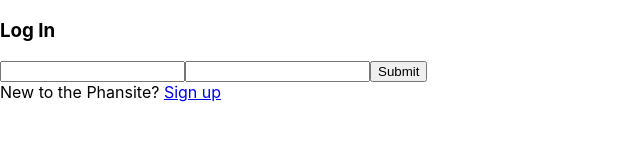
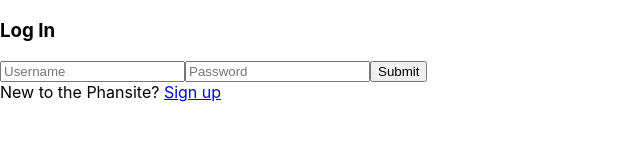
Before and after one commit to UnsnugHero/Phan-Client, a React (Create React App) app: page /login in a window 1280 px wide. Shown: the top 160 px of the page, without its empty margins (0-640 px from the left). Built offline with nearby package versions, Linux system fonts and the light colour scheme; no server answers.

Commit message:
set up sign up page

```diff
--- a/src/App.tsx
+++ b/src/App.tsx
@@ -4,6 +4,7 @@
 
 import Landing from './components/landing/Landing';
 import LoginCard from './components/login/LoginCard';
+import SignupCard from './components/signup/SignupCard';
 
 function App() {
   return (
@@ -12,7 +13,7 @@
         <Route exact path='/' component={Landing} />
         <Switch>
           <Route exact path='/login' component={LoginCard} />
-          {/* <Route exact path='/register' /> */}
+          <Route exact path='/signup' component={SignupCard} />
           {/* <Route exact path='/profile/:id' /> */}
           {/* <Route exact path='/requests' /> */}
         </Switch>
--- a/src/components/chat/ChatForm.tsx
+++ b/src/components/chat/ChatForm.tsx
@@ -23,7 +23,7 @@
     <div className='chat-form-container'>
       <TextInput
         name='comment'
-        text='Add a comment...'
+        placeholder='Add a comment...'
         onInputChange={handleInputChange}
         value={commentContent}
       />
--- a/src/components/general/TextInput.tsx
+++ b/src/components/general/TextInput.tsx
@@ -14,8 +14,9 @@
       className='text-input'
       name={props.name}
       onChange={(e) => props.onInputChange(e)}
+      placeholder={props.placeholder}
+      type='text'
       value={props.value}
-      type='text'
     ></input>
   );
 };
@@ -23,7 +24,6 @@
 TextInput.propTypes = {
   maxLength: PropTypes.number,
   onInputChange: PropTypes.func.isRequired,
-  text: PropTypes.string.isRequired,
 };
 
 export default TextInput;
--- a/src/components/login/LoginCard.tsx
+++ b/src/components/login/LoginCard.tsx
@@ -6,12 +6,9 @@
     <div className='login-card'>
       <h3>Log In</h3>
       <LoginForm history={props.history} />
-      {/* im thinking a text that says: */}
-      {/* 'New to the Phan-site? Sign up' */}
-      {/* with sign up being a clickable link */}
       <div>
         {'New to the Phansite? '}
-        <a href='/'>Sign up</a>
+        <a href='/signup'>Sign up</a>
       </div>
     </div>
   );
--- a/src/components/login/LoginForm.tsx
+++ b/src/components/login/LoginForm.tsx
@@ -28,8 +28,18 @@
 
   return (
     <>
-      <TextInput name='username' text='username' onInputChange={handleInputChange} value={loginFormContent.username} />
-      <TextInput name='password' text='password' onInputChange={handleInputChange} value={loginFormContent.password} />
+      <TextInput
+        name='username'
+        placeholder='Username'
+        onInputChange={handleInputChange}
+        value={loginFormContent.username}
+      />
+      <TextInput
+        name='password'
+        placeholder='Password'
+        onInputChange={handleInputChange}
+        value={loginFormContent.password}
+      />
       <Button text='Submit' onButtonClick={handleSubmitForm} />
     </>
   );
--- /dev/null
+++ b/src/components/signup/SignupCard.tsx
@@ -0,0 +1,13 @@
+import { SignupCardProps } from '../../models/signup.model';
+import SignupForm from './SignupForm';
+
+const SignupCard = (props: SignupCardProps) => {
+  return (
+    <div className='signup-card'>
+      <h3>Sign Up</h3>
+      <SignupForm history={props.history} />
+    </div>
+  );
+};
+
+export default SignupCard;
--- /dev/null
+++ b/src/components/signup/SignupForm.tsx
@@ -0,0 +1,63 @@
+import { useState } from 'react';
+
+import TextInput from '../general/TextInput';
+import Button from '../general/Button';
+
+import AuthService from '../../services/auth.service';
+import { SignupFormProps } from '../../models/signup.model';
+
+const SignupForm = (props: SignupFormProps) => {
+  const [signupFormContent, setForm] = useState({
+    username: '',
+    password: '',
+    confirmPassword: '',
+  });
+
+  const handleInputChange = (event: React.ChangeEvent<HTMLInputElement>) =>
+    setForm({ ...signupFormContent, [event.target.name]: event.target.value });
+
+  const handleSubmitForm = async () => {
+    const { username, password, confirmPassword } = signupFormContent;
+
+    if (password !== confirmPassword) {
+      // TODO: show message to user indicating passwords do not match
+      // TODO: we probably want a more than 8 character validation here too
+      // and it cant be empty, and that should be a input validation
+      return;
+    }
+
+    const authSuccess = await AuthService.login({ username, password });
+
+    if (authSuccess) {
+      props.history.push('/');
+    } else {
+      // show a message to user indicating login error
+    }
+  };
+
+  return (
+    <>
+      <TextInput
+        name='username'
+        placeholder='Username'
+        onInputChange={handleInputChange}
+        value={signupFormContent.username}
+      />
+      <TextInput
+        name='password'
+        placeholder='Password'
+        onInputChange={handleInputChange}
+        value={signupFormContent.password}
+      />
+      <TextInput
+        name='confirmPassword'
+        placeholder='Confirm Password'
+        onInputChange={handleInputChange}
+        value={signupFormContent.confirmPassword}
+      />
+      <Button text='Submit' onButtonClick={handleSubmitForm} />
+    </>
+  );
+};
+
+export default SignupForm;
--- a/src/models/general.model.ts
+++ b/src/models/general.model.ts
@@ -10,5 +10,5 @@
   name: string;
   onInputChange: Function;
   value: string;
-  text: string;
+  placeholder: string;
 }
```
Also changed, not shown: src/models/signup.model.ts (added, +9 -0 lines).
